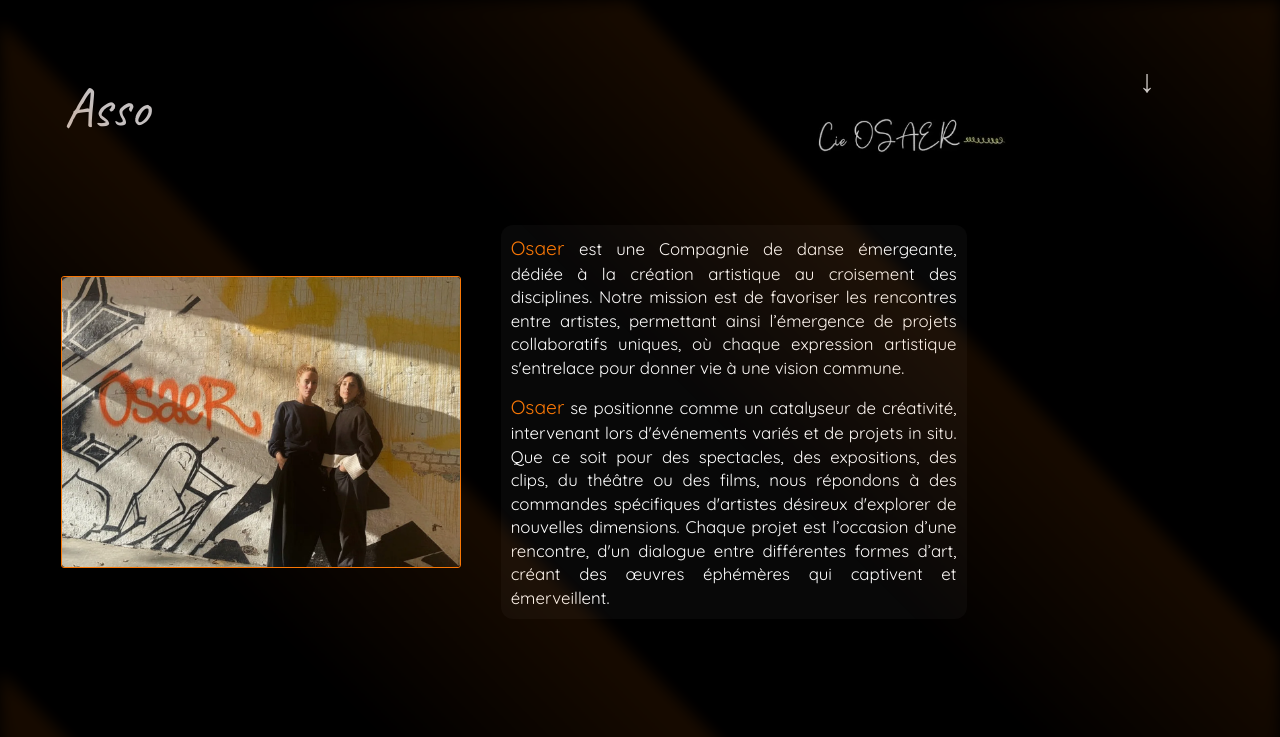
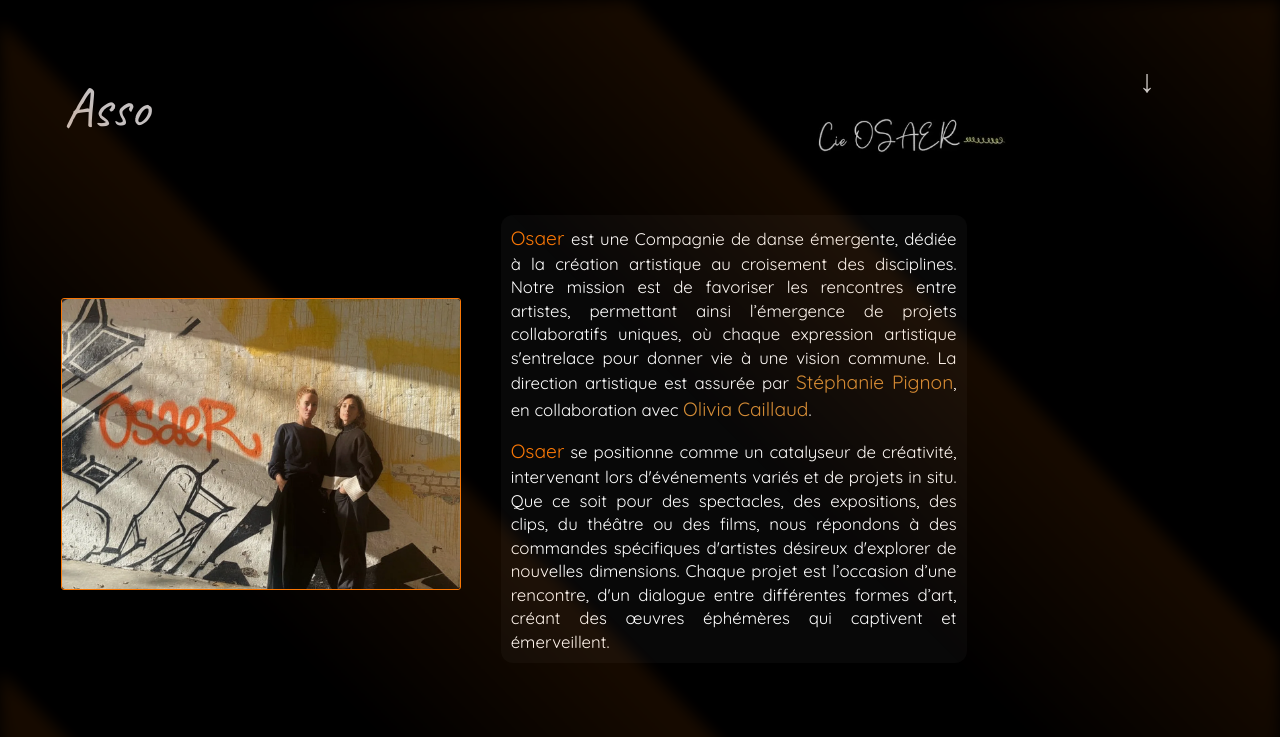
Before and after one commit to NelsonAxolotl/association-osaer, a React (Vite) app: page /asso in a window 1280 px wide. Shown: the top 737 px of the page. Built offline with nearby package versions, Linux system fonts and the light colour scheme.

Commit message:
fixing client

```diff
--- a/src/Components/Footer.jsx
+++ b/src/Components/Footer.jsx
@@ -17,7 +17,7 @@ const Footer = forwardRef(({ className = "" }, ref) => {
     >
       <div className="footer-content">
         <p className="footer-copy">
-          &copy; 2026 OSAER —{" "}
+          &copy; 2026 Cie OSAER —{" "}
           <a
             href="https://www.thecoolaxolotl.com/"
             target="_blank"
--- a/src/Components/VideoLoop.jsx
+++ b/src/Components/VideoLoop.jsx
@@ -102,7 +102,7 @@ const VideoLoop = forwardRef((props, externalRef) => {
 
         <div className="video-bg" aria-hidden="true"></div>
 
-        <h1 className="main-title">Association OSAER</h1>
+        <h1 className="main-title">Cie OSAER</h1>
 
         <div className="crossfade-line"></div>
 
--- a/src/Pages/Asso.css
+++ b/src/Pages/Asso.css
@@ -156,6 +156,26 @@
   display: block;
 }
 
+.name-highlight {
+  position: relative;
+  transition:
+    color 0.3s ease,
+    opacity 0.3s ease;
+  cursor: pointer;
+}
+
+.name-highlight.stephanie,
+.name-highlight.olivia {
+  color: #f7a43f;
+  opacity: 0.85;
+}
+
+/* hover */
+.name-highlight:hover {
+  opacity: 1;
+  color: #ffcc70;
+}
+
 .asso-text {
   flex: 1;
   font-family: "Quicksand", sans-serif;
@@ -168,7 +188,7 @@
   background-color: rgba(255, 255, 255, 0.03);
   border-radius: 12px;
   box-shadow: 0 4px 12px rgba(0, 0, 0, 0.2);
-  margin-top: 20px;
+  margin-top: 10px;
   padding: 10px;
 }
 
--- a/src/Pages/Asso.jsx
+++ b/src/Pages/Asso.jsx
@@ -54,12 +54,26 @@ const Asso = forwardRef((props, externalRef) => {
             </div>
             <div className="asso-text" lang="fr">
               <p>
-                <span>Osaer </span>est une Compagnie de danse émergeante, dédiée
+                <span>Osaer </span>est une Compagnie de danse émergente, dédiée
                 à la création artistique au croisement des disciplines. Notre
                 mission est de favoriser les rencontres entre artistes,
                 permettant ainsi l’émergence de projets collaboratifs uniques,
                 où chaque expression artistique s'entrelace pour donner vie à
-                une vision commune.
+                une vision commune. La direction artistique est assurée par{" "}
+                <span className="name-highlight stephanie">
+                  {" "}
+                  <a href="/bio#stephanie-pignon" className="light-link">
+                    Stéphanie Pignon
+                  </a>
+                </span>
+                , en collaboration avec{" "}
+                <span className="name-highlight olivia">
+                  {" "}
+                  <a href="/bio#olivia-caillaud" className="light-link">
+                    Olivia Caillaud
+                  </a>
+                </span>
+                .
               </p>
               <div className="text2">
                 <p>
--- a/src/Pages/Bio.css
+++ b/src/Pages/Bio.css
@@ -79,7 +79,7 @@
   flex-wrap: wrap;
   align-items: center;
   gap: 20px;
-  margin: 40px 0;
+  margin: 30px 0 40px;
 }
 
 .bio-content20 {
@@ -89,7 +89,7 @@
   flex-wrap: wrap;
   align-items: flex-start;
   gap: 20px;
-  margin: 40px 0;
+  margin: 30px 0 40px;
 }
 
 .bio-photo {
@@ -445,6 +445,17 @@ h2 {
   z-index: 801;
 }
 
+.bio-role-detail {
+  font-family: "Caveat", serif;
+  font-size: 1.7rem;
+  opacity: 0.8;
+  margin-top: 10px;
+  text-align: center;
+  color: #6e6030;
+  opacity: 0;
+  animation: fadeInPhoto 3s ease forwards;
+}
+
 .olivia h2 {
   margin-top: -20px;
 }
@@ -455,7 +466,7 @@ h2 {
   top: 155px;
   left: 1%;
   width: 78%;
-  padding: 50px;
+  padding: 30px 50px 0;
   background: rgb(0, 0, 0);
   z-index: 700;
   opacity: 0;
--- a/src/Pages/Bio.jsx
+++ b/src/Pages/Bio.jsx
@@ -24,10 +24,10 @@ const Bio = forwardRef((props, externalRef) => {
     const scrollToElement = () => {
       const el = document.getElementById(id);
       if (el) {
-        let yOffset = -100;
+        let yOffset = -90;
 
         if (id === "stephanie-pignon") {
-          yOffset = -150;
+          yOffset = -130;
         }
 
         const y = el.getBoundingClientRect().top + window.pageYOffset + yOffset;
@@ -64,10 +64,15 @@ const Bio = forwardRef((props, externalRef) => {
           {/* ================= STEPHANIE ================= */}
 
           <h2 id="stephanie-pignon">
-            ✨ <span className="name">Stéphanie Pignon</span>
-            <span className="dash"> – </span>
-            <span className="role">Interprète & Chorégraphe</span>
+            ✨{" "}
+            <span className="name">
+              Stéphanie Pignon – Directrice artistique
+            </span>
           </h2>
+
+          <p className="bio-role-detail">
+            Chorégraphe & Artiste chorégraphique
+          </p>
 
           <div className="bio-content">
             <div
@@ -163,10 +168,13 @@ const Bio = forwardRef((props, externalRef) => {
 
           <div className="olivia">
             <h2 id="olivia-caillaud">
-              ✨ <span className="name">Olivia Caillaud</span>
-              <span className="dash"> – </span>
-              <span className="role">Danseuse & Chorégraphe</span>
+              ✨{" "}
+              <span className="name">
+                Olivia Caillaud – Collaboratrice artistique
+              </span>
             </h2>
+
+            <p className="bio-role-detail">Danseuse & Chorégraphe</p>
           </div>
 
           <div className="bio-content20">
--- a/src/Pages/Contact.jsx
+++ b/src/Pages/Contact.jsx
@@ -50,7 +50,7 @@ const Contact = forwardRef((props, externalRef) => {
             fetchPriority="high"
           />
           <div className={`contact-info ${contentVisible ? "visible" : ""}`}>
-            <h2>ASSOCIATION OSAER</h2>
+            <h2>CIE OSAER</h2>
             <a href="mailto:cie.osaer@yahoo.com" className="contact-mail">
               cie.osaer@yahoo.com
             </a>
```
